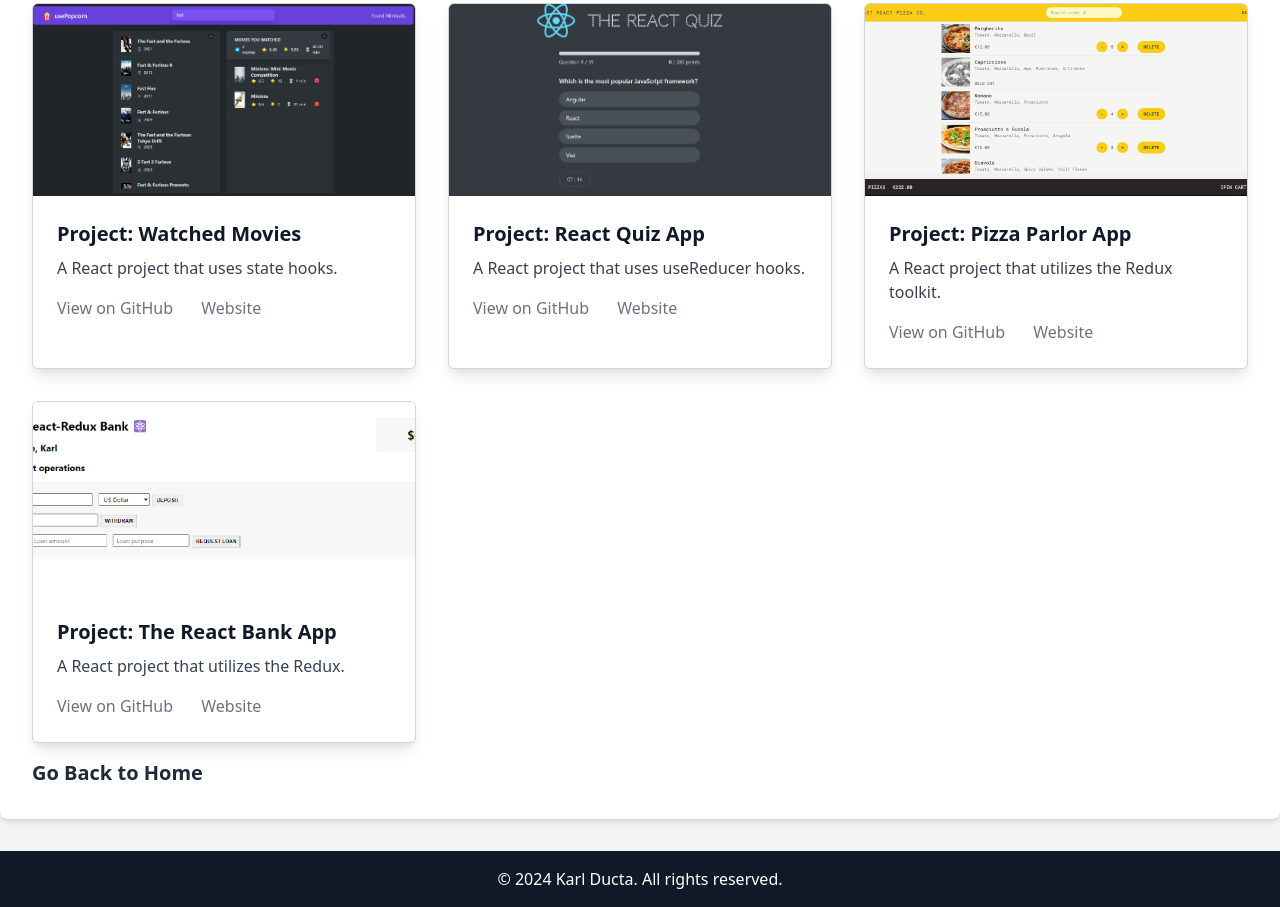
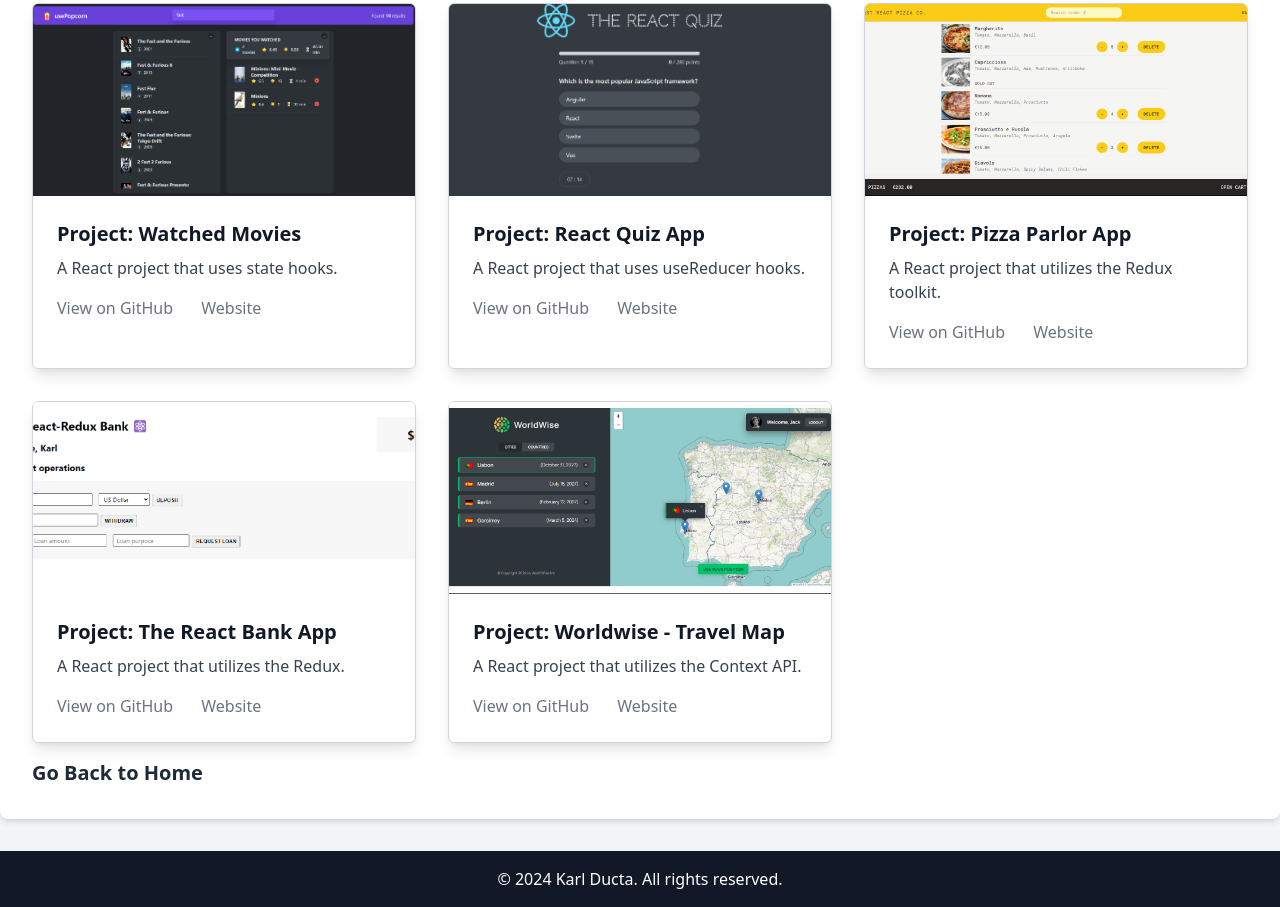
Before and after one commit to karl0223/karl0223.github.io, a plain HTML site: page project.html in a window 1280 px wide. Shown: the part 599-1506 px from the top of the page. Drawn offline with nearby package versions, Linux system fonts and the light colour scheme.

Commit message:
added new project

```diff
--- a/project.html
+++ b/project.html
@@ -109,6 +109,18 @@
                 </div>
             </div>
 
+             <!-- Project 8 -->
+
+             <div class="project-container bg-white rounded-md overflow-hidden shadow-lg border border-gray-300">
+                <img src="images/wordwise.png" alt="Project 8" class="w-full h-48 object-cover">
+                <div class="p-6">
+                    <h2 class="text-xl font-semibold mb-2">Project: Worldwise - Travel Map</h2>
+                    <p class="text-gray-700 mb-4">A React project that utilizes the Context API.</p>
+                    <a href="https://github.com/karl0223/worldwise" target="_blank" class="text-gray-500 hover:underline">View on GitHub</a>
+                    <a href="https://karl-worldwise.netlify.app/" target="_blank" class="ml-6 text-gray-500 hover:underline">Website</a>
+                </div>
+            </div>
+
         </div>
         <div class="mt-4">
             <a href="index.html" class="text-xl font-semibold text-gray-800">Go Back to Home</a>
```
Also changed, not shown: images/wordwise.png (added).
